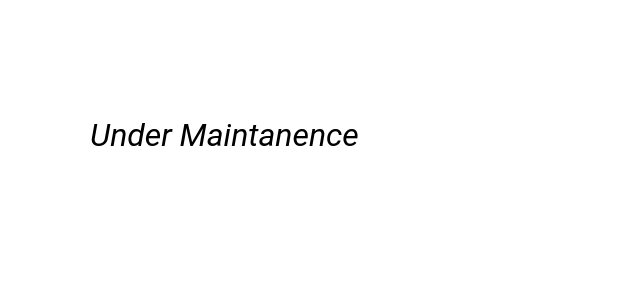
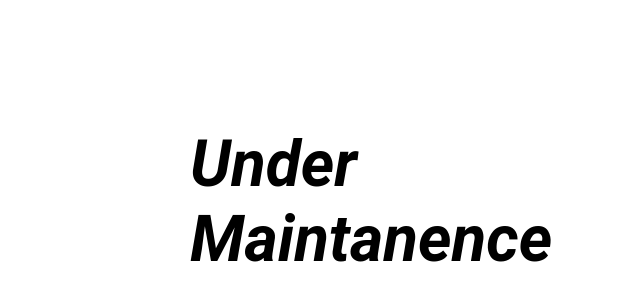
Before and after one commit to jagadhis/dmt-website, a React (Create React App) app: page / in a window 1280 px wide. Shown: the part 266-566 px from the top of the page, without its empty margins (350-990 px from the left). Built offline with nearby package versions, Linux system fonts and the light colour scheme.

Commit message:
Style changes

```diff
--- a/src/App.css
+++ b/src/App.css
@@ -1,5 +1,7 @@
 .App {
-  width: 400px;
+  display: flex;
+  flex-direction: row;
+  width: 200px;
     height: 100px;
     font-size: xx-large;
     position: absolute;
--- a/src/Pages/Maintanence.js
+++ b/src/Pages/Maintanence.js
@@ -3,7 +3,7 @@ import React from 'react'
 const Maintanence = () => {
   return (
     <div>
-        <p>Under Maintanence</p>
+        <h1>Under Maintanence</h1>
     </div>
   )
 }
```
